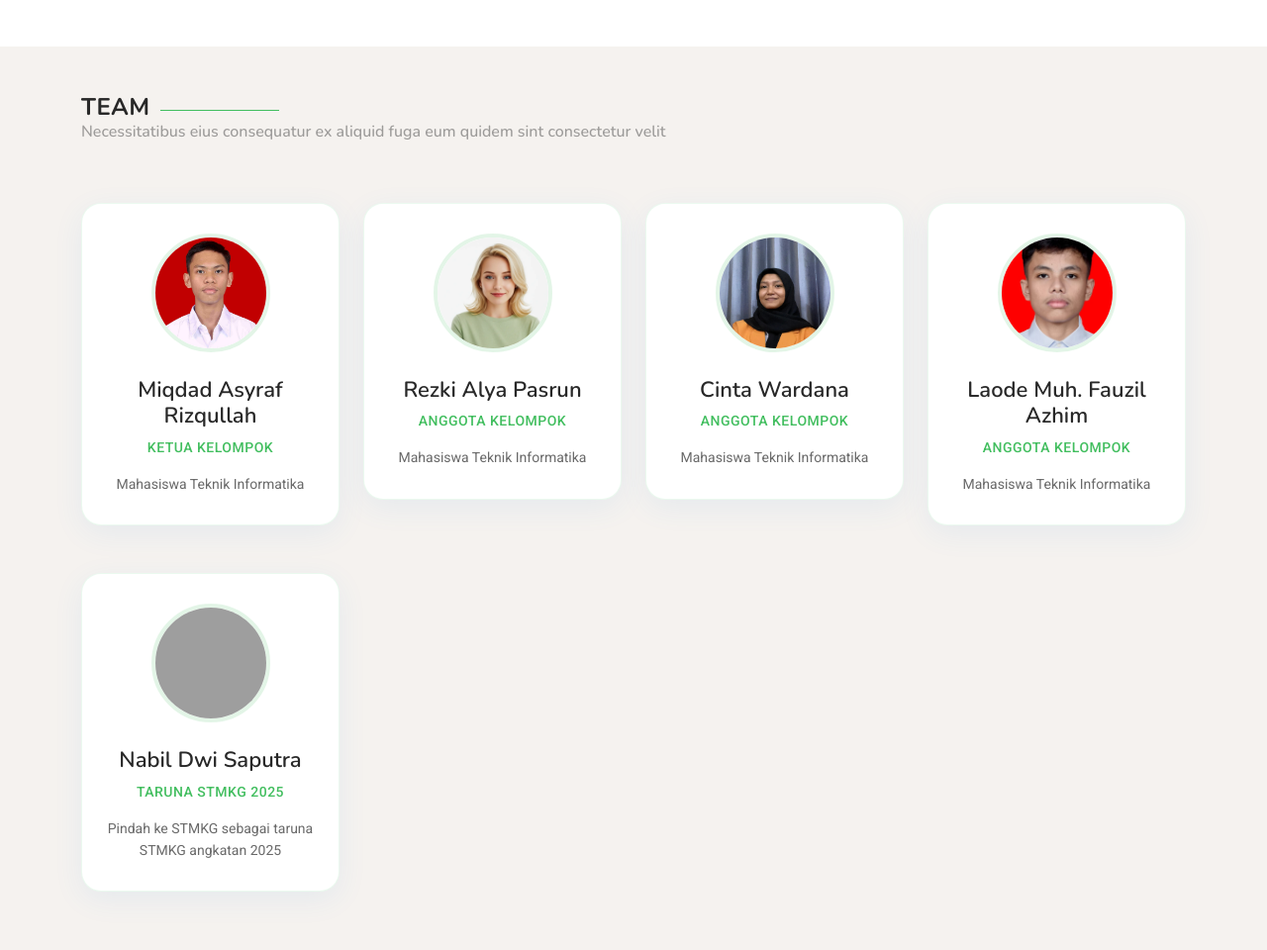
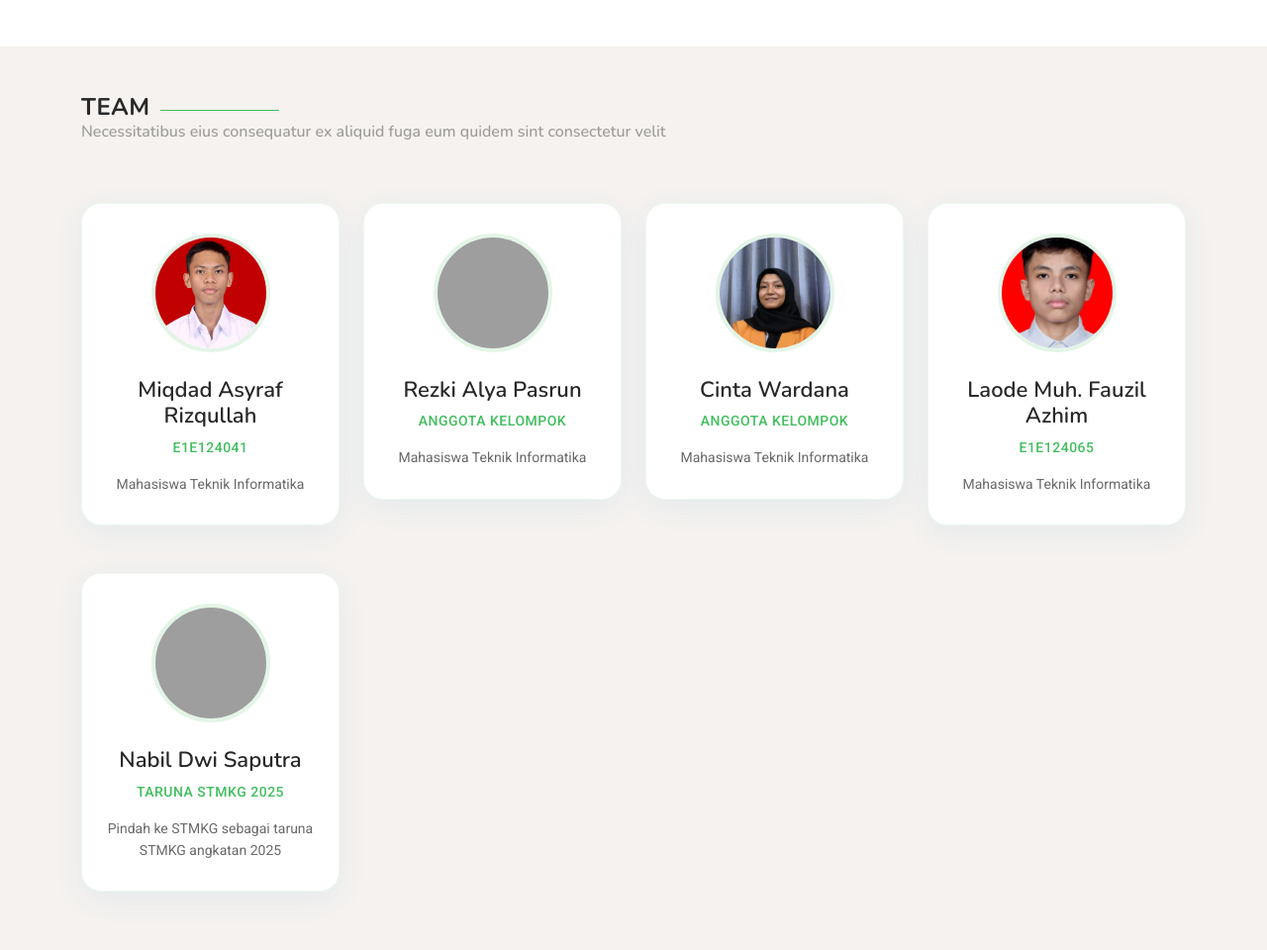
Before and after one commit to Rqq-al22/Web_pakB, a PHP site: page /strive/index.php in a window 1280 px wide. Shown: the part 2705-3665 px from the top of the page at 99% size. Run offline with PHP 8.4, Linux system fonts and the light colour scheme; data comes from the database, SQL or seed files in the repository; grey boxes are pictures that could not be loaded.

Commit message:
index.php

```diff
--- a/strive/index.php
+++ b/strive/index.php
@@ -460,7 +460,7 @@
               </div>
               <div class="content">
                 <h4>Miqdad Asyraf Rizqullah</h4>
-                <span class="position">KETUA KELOMPOK</span>
+                <span class="position">E1E124041</span>
                 <p>Mahasiswa Teknik Informatika</p>
               </div>
             </div>
@@ -469,10 +469,10 @@
           <div class="col-lg-3 col-md-6" data-aos="fade-up" data-aos-delay="300">
             <div class="team-card">
               <div class="image-wrapper">
-                <img src="assets/img/person/person-f-12.webp" alt="Team Member" class="img-fluid">
+                <img src="src/alya.jpeg" alt="Team Member" class="img-fluid">
                 <div class="social-links">
                   <a href="https://www.instagram.com/chaezkl__/"><i class="bi bi-instagram"></i></a>
-                  <a href="#"><i class="bi bi-linkedin"></i></a>
+                  <a href="https://www.linkedin.com/in/miqdad-asyraf-rizqullah/"><i class="bi bi-linkedin"></i></a>
                   <a href="https://github.com/Rqq-al22"><i class="bi bi-github"></i></a>
                 </div>
               </div>
@@ -508,13 +508,13 @@
                 <img src="src/faiz.jpeg" alt="Team Member" class="img-fluid">
                 <div class="social-links">
                   <a href="https://www.instagram.com/fauzilll._/"><i class="bi bi-instagram"></i></a>
-                  <a href="#"><i class="bi bi-linkedin"></i></a>
+                  <a href="https://www.linkedin.com/in/laode-muhammad-fauzilazhim-53502738b/"><i class="bi bi-linkedin"></i></a>
                   <a href="https://github.com/FauzilAZH"><i class="bi bi-github"></i></a>
                 </div>
               </div>
               <div class="content">
                 <h4>Laode Muh. Fauzil Azhim</h4>
-                <span class="position">ANGGOTA KELOMPOK</span>
+                <span class="position">E1E124065</span>
                 <p>Mahasiswa Teknik Informatika</p>
               </div>
             </div>
```
